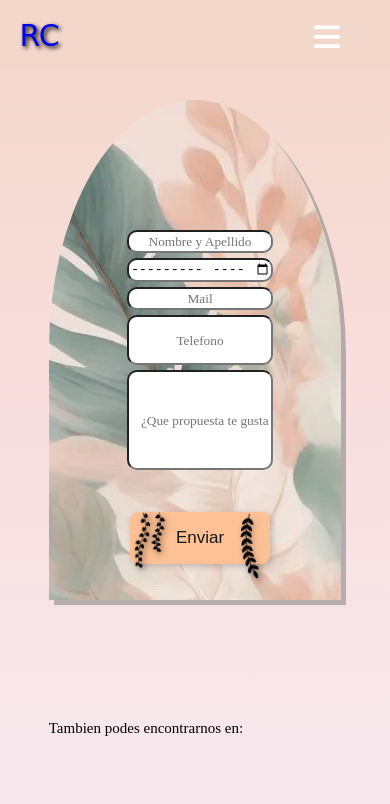
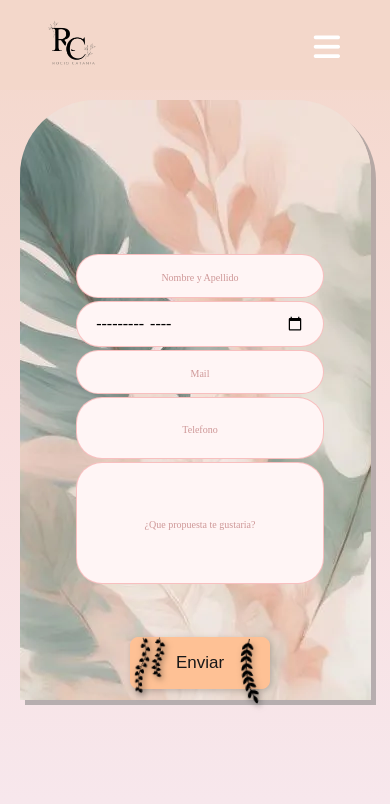
Before and after one commit to RocioCatania/PFCatania, a website: page pages/Contacto.html in a window 390 px wide. Shown: the top 804 px of the page. Drawn offline with Linux system fonts and the light colour scheme; a web font is replaced by a local one.

Commit message:
cambiando logo, y estilos de la pagina de contacto, mejorando el responsive

```diff
--- a/pages/Contacto.html
+++ b/pages/Contacto.html
@@ -21,7 +21,7 @@
 <body>
     <header class="barra">
         <nav>
-            <a href="../index.html">RC</a>
+            <a href="../index.html"><img src="../assets/iconos/logo.png" alt=""></a>
             <input type="checkbox"  id="check">
             <label for="check" class="checkbox"><i class="fa-solid fa-bars"></i>
             </label>
@@ -37,11 +37,11 @@
         <section class="contacto">
             <div class="formulario">
                 <form>
-                    <input type="text" name="nombre" placeholder="Nombre y Apellido"/>
-                    <input type="month" name="fecha" placeholder="Fecha de Boda"/>
-                    <input type="email" name="mail" placeholder="Mail"/>
-                    <input type="tel" name="telefono" placeholder="Telefono"/>
-                    <input type="text" name="¿quepropuestategustaria?" placeholder="¿Que propuesta te gustaria?"/>
+                    <input class="input__email" type="text" name="nombre" placeholder="Nombre y Apellido"/>
+                    <input class="input__email" type="month" name="fecha" placeholder="Fecha de Boda"/>
+                    <input class="input__email" type="email" name="mail" placeholder="Mail"/>
+                    <input class="input__email" type="tel" name="telefono" placeholder="Telefono"/>
+                    <input class="input__email" type="text" name="¿quepropuestategustaria?" placeholder="¿Que propuesta te gustaria?"/>
                     <div>
                         <button>
                             Enviar
--- a/scss/layout/_header.scss
+++ b/scss/layout/_header.scss
@@ -3,7 +3,7 @@
     text-decoration: none;
     background-color: map-get($colores, 1 );
     font-family: "Luxurious Script", cursive;
-    @include width-height(100%,4.375rem);
+    @include width-height(100%,5.625rem);
     @include flex(row,space-evenly,center,none);
     z-index: 1050;
     position: fixed;
@@ -16,6 +16,11 @@
             font-size: 1.5625rem;
             color: $color-hover;
             transition: .5s;
+            }
+            img {
+                @include width-height (30%,30%);
+                padding-top: .625rem;
+                padding-left: 1.25rem;
             }
         }
         ul {
--- a/scss/layout/_main_contacto.scss
+++ b/scss/layout/_main_contacto.scss
@@ -14,15 +14,28 @@
                 gap: 5px;
                 grid-template-columns: 25% 50% 25%;
                 grid-template-rows: 25% repeat(3,1fr) 10% 20% 25%;
-                    input {
-                        border-radius: .625rem;
+                .input__email {
+                    width: 100%;
+                    padding: 12px 18px;
+                    font-size: 16px;
+                    font-family: inherit;
+                    box-shadow: 0 0 0 1px #f8bfbf;
+                    border: none;
+                    border-radius: 25px;
+                    background-color: #fff5f5;
+                    transition: all .3s;
                         &:focus {
-                            background-color: rgb(240, 199, 206);
+                            outline: none;
+                            box-shadow: 0 0 10px 1px #ee8c8c;
+                            border: none;
+                            transition: all .3s;
                         }
                         &::placeholder {
                             font-family: "Marko One", serif;
                             text-align: center;
                             padding: .625rem;
+                            color: #ce9797;
+                            font-size: .875rem;
                         }
                         &:first-child {
                             grid-column: 2/3;
@@ -43,6 +56,8 @@
                         &:nth-child(5) {
                             grid-column: 2/3;
                             grid-row: 6/7;
+                        }
+                    }
                 }
             }
                     div {
@@ -115,10 +130,6 @@
                                                 filter: drop-shadow(2px 2px 3px rgba(0, 0, 0, 0.5));
                                             }
                                 }
-
-
-
-
 @keyframes wind {
     0% {
     background-position: 0% 50%;
@@ -134,11 +145,9 @@
 0% {
     transform: rotate(10deg);
 }
-
 50% {
     transform: rotate(-5deg);
 }
-
 100% {
     transform: rotate(10deg);
 }
@@ -147,11 +156,9 @@
 0% {
     transform: rotate(0deg);
 }
-
 50% {
     transform: rotate(15deg);
 }
-
 100% {
     transform: rotate(0);
 }
@@ -160,16 +167,11 @@
 0% {
     transform: rotate(0deg);
 }
-
 50% {
     transform: rotate(-5deg);
 }
-
 100% {
     transform: rotate(0);
-  }
-}
-
 }
 }
                     }
@@ -228,9 +230,9 @@
                             }
                         }
                     }
+                }
                     div {
             iframe {
                 @include width-height (90%,40%);
             }
         }
-}
--- a/scss/layout/_main_index.scss
+++ b/scss/layout/_main_index.scss
@@ -1,9 +1,10 @@
 .seccionUno {
-    @include width-height (100%,31.25rem);
+    @include width-height (100%,37.5rem);
     @include flex (row,center,center,none);
     background-image: url("../assets/iconos/1500px.webp");
     background-repeat: no-repeat;
     background-position: center;
+    padding-top: 6.25rem;
         .box {
             @include width-height (60%,18.75rem);
             @include flex (row,center,center,none);
--- a/scss/layout/mediaQ/_media425.scss
+++ b/scss/layout/mediaQ/_media425.scss
@@ -5,6 +5,9 @@
             nav {
                 a {
                     width: 50%;
+                     img {
+                        @include width-height (50%,50%);
+                     }
                 }
                 .checkbox {
                     @include width-height(50%,1.875rem);
@@ -135,6 +138,17 @@
     }
 }
 .contacto {
+    .formulario {
+        border-radius: 4.6875rem 4.6875rem 0% 0%;
+        form {
+            grid-template-columns: 15% 70% 15%;
+            .input__email {
+                &::placeholder {
+                    font-size: .625rem;
+                }
+            }
+        }
+    }
     .contactoPag {
         div {
             @include width-height (100%,50%);
--- a/scss/layout/mediaQ/_media768.scss
+++ b/scss/layout/mediaQ/_media768.scss
@@ -191,10 +191,11 @@ font-size: 1.375rem;
     display: flex;
     flex-direction: column;
     .formulario {
-        @include width-height (75%,31.25rem);
+        @include width-height (90%,37.5rem);
         margin-top: 6.25rem;
         form {
             @include width-height (100%,100%);
+
         }
     }
     .contactoPag {
```
Also changed, not shown: index.html (+1 -1 lines), pages/Bodas.html (+1 -1 lines), pages/Galeria.html (+1 -1 lines), pages/Nosotrso.html (+1 -1 lines), assets/iconos/logo.png (added), css/style.css. Lines whose indentation alone changed are shown as unchanged.
